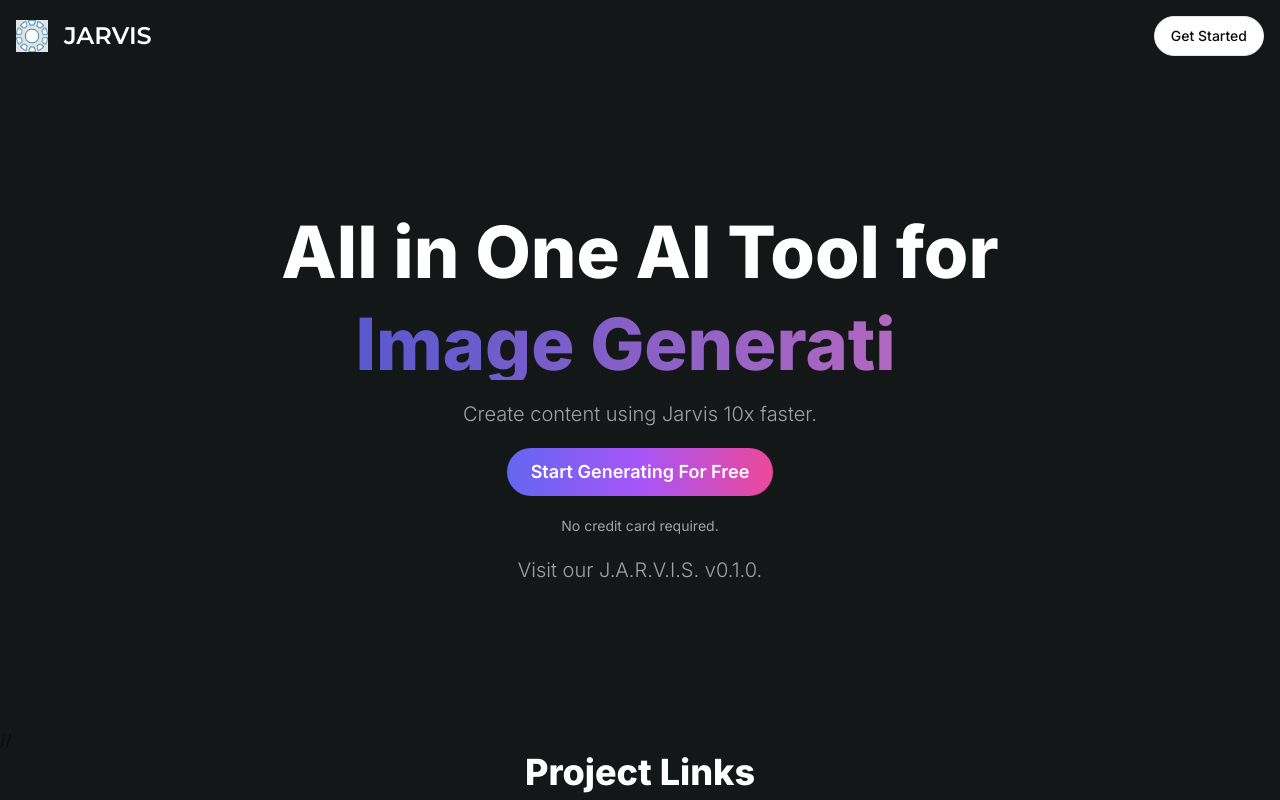
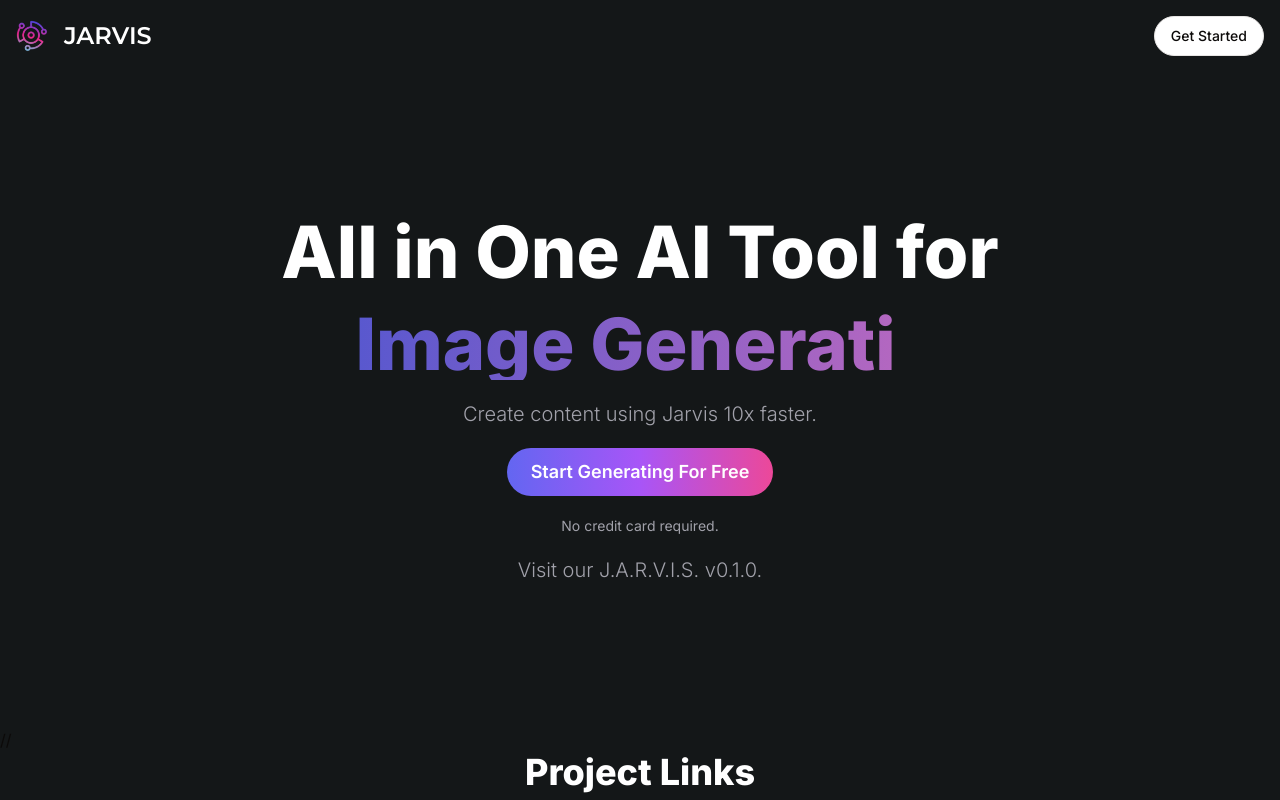
Before and after one commit to swizel24/Jarvis, a Next.js app: page / in a window 1280 px wide. Built offline with nearby package versions, Linux system fonts and the light colour scheme; no server answers.

Commit message:
Update landing-navbar.tsx

```diff
--- a/components/landing-navbar.tsx
+++ b/components/landing-navbar.tsx
@@ -17,7 +17,7 @@ export const LandingNavbar = () => {
     <nav className="p-4 bg-transparent flex items-center justify-between">
       <Link href="/" className="flex items-center">
         <div className="relative h-8 w-8 mr-4">
-          <Image fill alt="Logo" src="/logo.jpg" />
+          <Image fill alt="Logo" src="/logo.png" />
         </div>
         <h1 className={cn("text-2xl font-bold text-white", font.className)}>
           JARVIS
```
